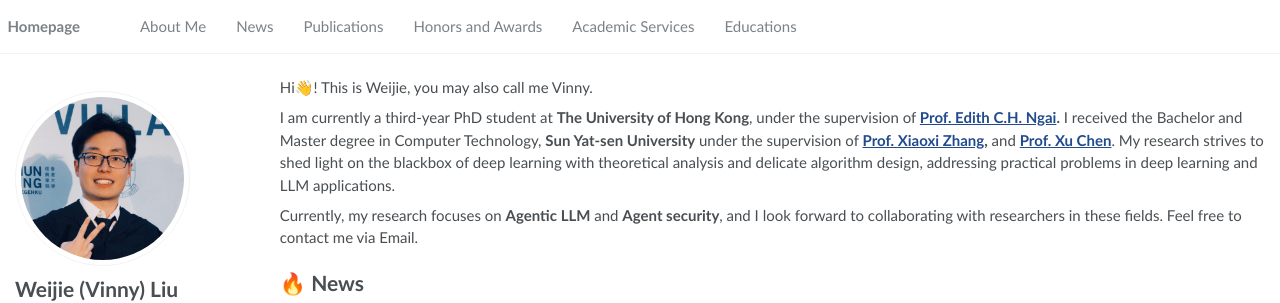
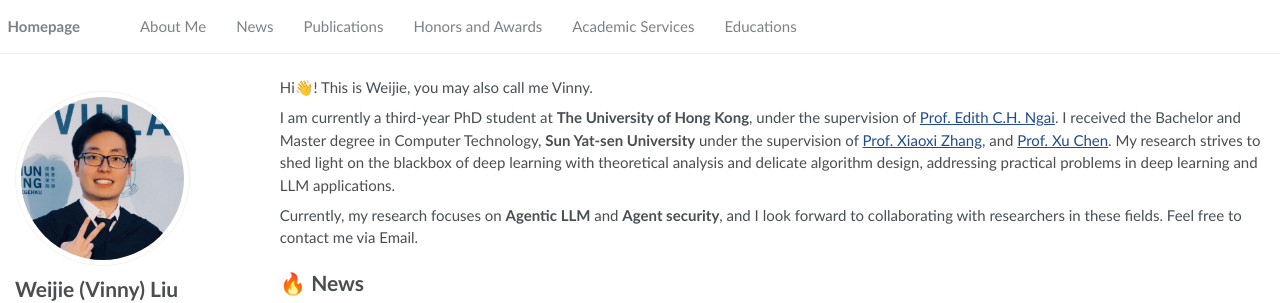
Before and after one commit to VinnyLiu0817/VinnyLiu0817.github.io, a Jekyll site: the page built from _pages/about.md, in a window 1280 px wide and 900 px high. Shown: the top 303 px of the window. Built offline with Jekyll 4.4.1, drawn with Linux system fonts in a browser that asks for light colours; part of the change alters nothing that is shown.

Commit message:
Update website

```diff
--- a/_pages/about.md
+++ b/_pages/about.md
@@ -19,7 +19,7 @@ redirect_from:
 
 Hi👋! This is Weijie, you may also call me Vinny.
 
-I am currently a third-year PhD student at **The University of Hong Kong**, under the supervision of **[Prof. Edith C.H. Ngai](https://www.eee.hku.hk/~iotlab/EdithNgai.html).** I received the Bachelor and Master degree in Computer Technology, **Sun Yat-sen University** under the supervision of **[Prof. Xiaoxi Zhang](https://0xxz.github.io),** and **[Prof. Xu Chen](https://sites.google.com/view/xcsysu/home)**. My research strives to shed light on the blackbox of deep learning with theoretical analysis and delicate algorithm design, addressing practical problems in deep learning and LLM applications.
+I am currently a third-year PhD student at **The University of Hong Kong**, under the supervision of [Prof. Edith C.H. Ngai](https://ece.hku.hk/people/echngai/). I received the Bachelor and Master degree in Computer Technology, **Sun Yat-sen University** under the supervision of [Prof. Xiaoxi Zhang](https://0xxz.github.io), and [Prof. Xu Chen](https://sites.google.com/view/xcsysu/home). My research strives to shed light on the blackbox of deep learning with theoretical analysis and delicate algorithm design, addressing practical problems in deep learning and LLM applications.
 
 Currently, my research focuses on **Agentic LLM** and **Agent security**, and I look forward to collaborating with researchers in these fields. Feel free to contact me via Email.
 
```
